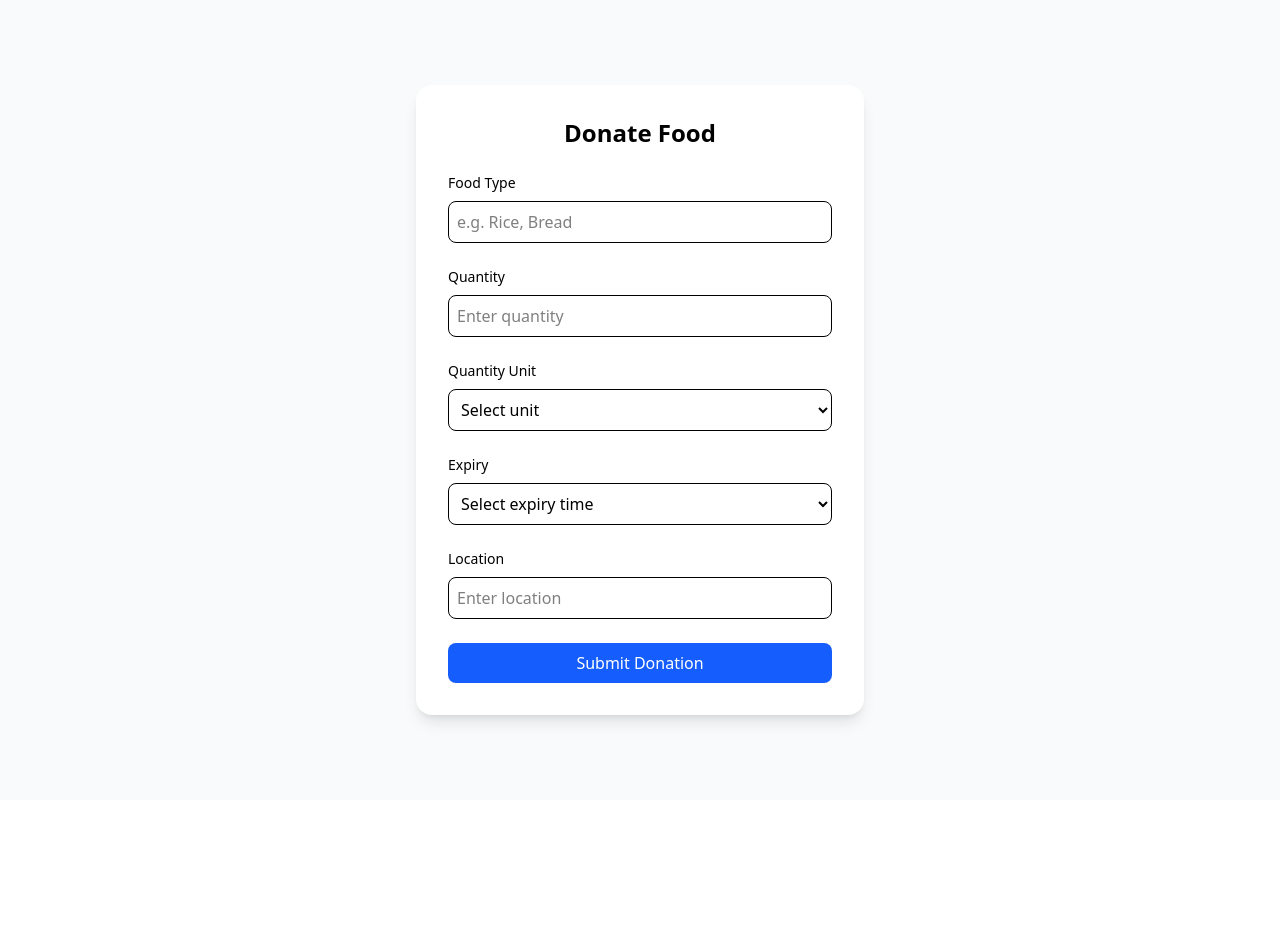
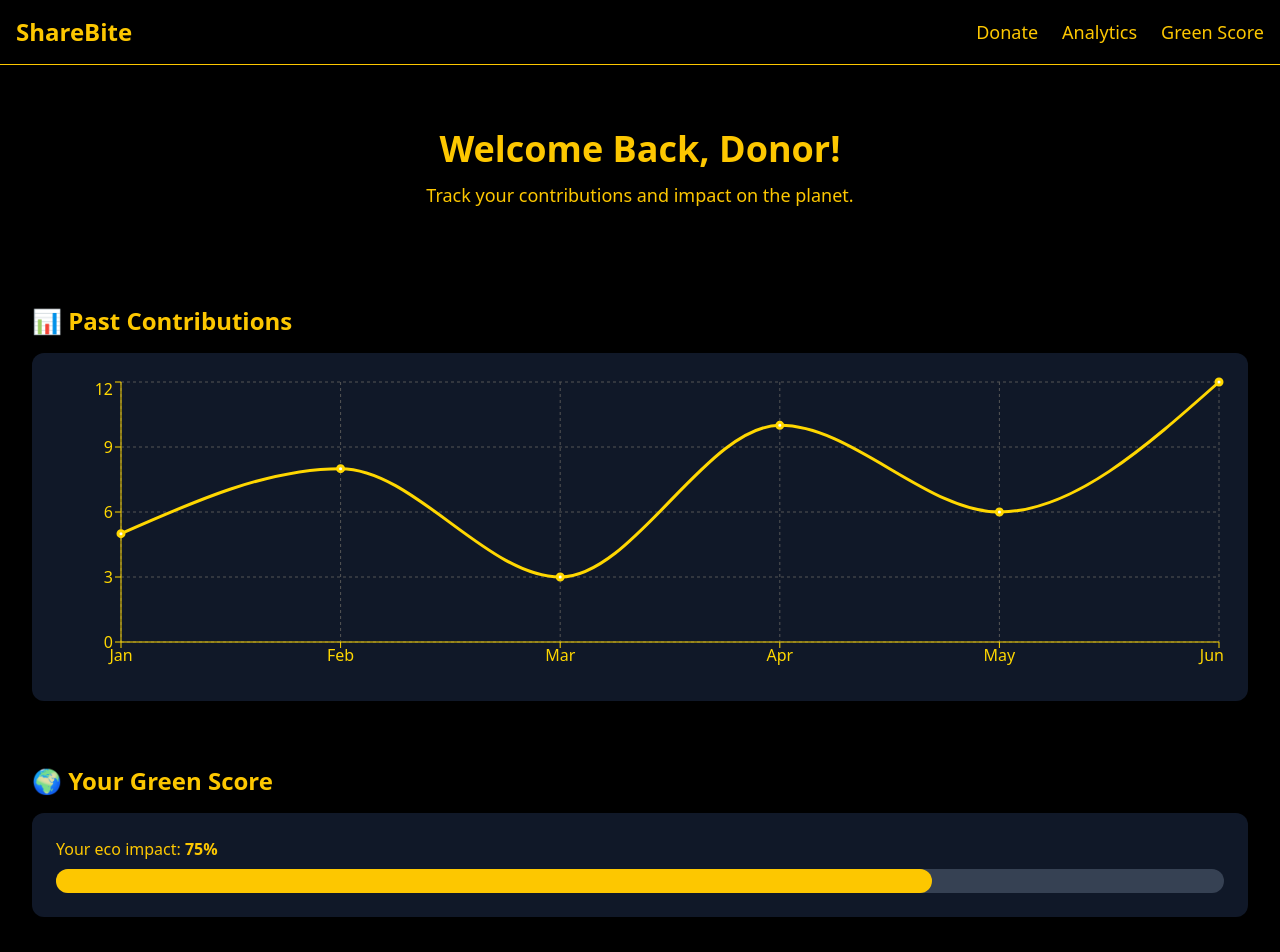
Before and after one commit to Joann-jk/ShareBite, a React (Vite) app: page /donor in a window 1280 px wide. Shown: the top 952 px of the page. Before the commit the page ends 800 px from the top, so only its background shows below. Built offline with nearby package versions, Linux system fonts and the light colour scheme.

Commit message:
Donor User page created

```diff
--- a/src/App.jsx
+++ b/src/App.jsx
@@ -8,6 +8,7 @@ import DonorDashboard from "./pages/DonorDashboard/DonationForm";
 import VolunteerDashboard from "./pages/VolunteerDashboard/VolunteerDashboard";
 import Login from "./pages/login";
 import Redirect from "./pages/Redirect";
+import UserPage from "./pages/UserPage/Userpage";
 
 function App() {
   return (
@@ -19,7 +20,8 @@ function App() {
           <Route path="/login" element={<Login />} />
           <Route path="/redirect" element={<Redirect/>} />
           <Route path="/recipient" element={<RecipientDashboard />} />
-          <Route path="/donor" element={<DonorDashboard />} />
+          <Route path="/donor" element={<UserPage />} />
+          <Route path="/DonationForm" element={<DonorDashboard />} />
           <Route path="/volunteer" element={<VolunteerDashboard />} />
         </Routes>
       </Router>
--- /dev/null
+++ b/src/pages/UserPage/Userpage.jsx
@@ -0,0 +1,78 @@
+import React from "react";
+import { LineChart, Line, XAxis, YAxis, Tooltip, CartesianGrid, ResponsiveContainer } from "recharts";
+import { useNavigate } from "react-router-dom";  // ✅ for navigation
+
+const data = [
+  { month: "Jan", donations: 5 },
+  { month: "Feb", donations: 8 },
+  { month: "Mar", donations: 3 },
+  { month: "Apr", donations: 10 },
+  { month: "May", donations: 6 },
+  { month: "Jun", donations: 12 },
+];
+
+export default function UserPage() {
+  const navigate = useNavigate(); // ✅ hook for navigation
+
+  return (
+    <div className="min-h-screen bg-black text-yellow-400 flex flex-col">
+      {/* Navbar */}
+      <nav className="flex justify-between items-center p-4 border-b border-yellow-400">
+        <div className="text-2xl font-bold">ShareBite</div>
+        <div className="space-x-6 text-lg">
+         <button
+  className="hover:text-white"
+  onClick={() => navigate("/DonationForm")}
+>
+  Donate
+</button>
+          <button className="hover:text-white">Analytics</button>
+          <button className="hover:text-white">Green Score</button>
+        </div>
+      </nav>
+
+      {/* Hero / Welcome Section */}
+      <header className="flex flex-col items-center justify-center py-16 bg-black text-yellow-400 rounded-b-3xl shadow-lg">
+        <h1 className="text-4xl font-extrabold">Welcome Back, Donor! </h1>
+        <p className="mt-3 text-lg">Track your contributions and impact on the planet.</p>
+      </header>
+
+      {/* Analytics Section */}
+      <section className="p-8">
+        <h2 className="text-2xl font-bold mb-4">📊 Past Contributions</h2>
+        <div className="bg-gray-900 p-6 rounded-xl shadow-lg">
+          <ResponsiveContainer width="100%" height={300}>
+            <LineChart data={data}>
+              <CartesianGrid strokeDasharray="3 3" stroke="#555" />
+              <XAxis dataKey="month" stroke="#FFD700" />
+              <YAxis stroke="#FFD700" />
+              <Tooltip />
+              <Line type="monotone" dataKey="donations" stroke="#FFD700" strokeWidth={3} />
+            </LineChart>
+          </ResponsiveContainer>
+        </div>
+      </section>
+
+      {/* Green Score Section */}
+      <section className="p-8">
+        <h2 className="text-2xl font-bold mb-4">🌍 Your Green Score</h2>
+        <div className="bg-gray-900 p-6 rounded-xl shadow-lg">
+          <p className="mb-2">Your eco impact: <span className="font-bold">75%</span></p>
+          <div className="w-full bg-gray-700 rounded-full h-6">
+            <div className="bg-yellow-400 h-6 rounded-full w-3/4"></div>
+          </div>
+        </div>
+      </section>
+
+      {/* Big Center Button Section */}
+      <section className="flex flex-col items-center justify-center py-12">
+        <button
+          onClick={() => navigate("/DonationForm")} //
+          className="bg-yellow-400 text-black px-10 py-5 text-2xl rounded-full font-extrabold shadow-lg hover:bg-yellow-500 transition"
+        >
+          🌟 Your Donation Today
+        </button>
+      </section>
+    </div>
+  );
+}
```
